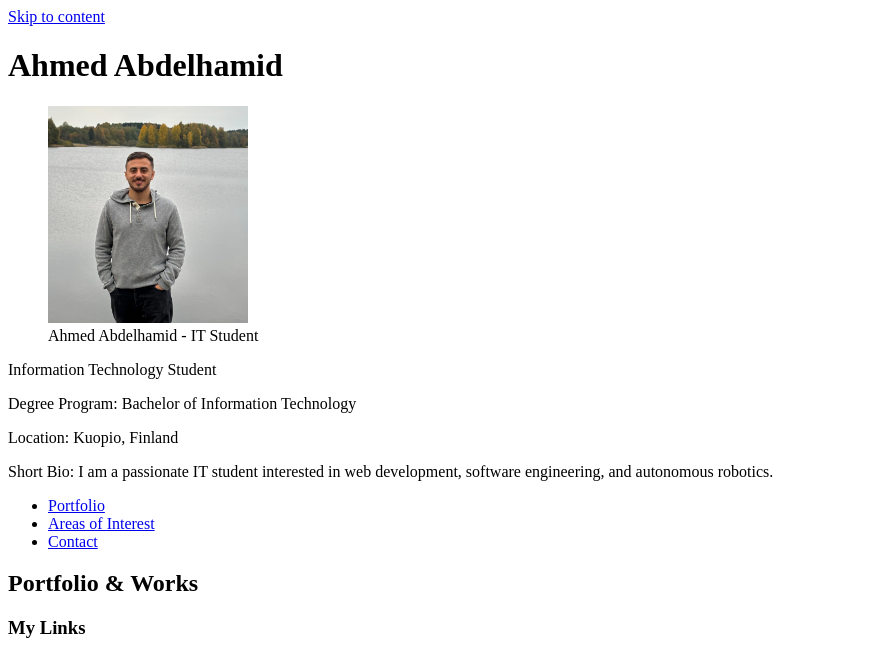
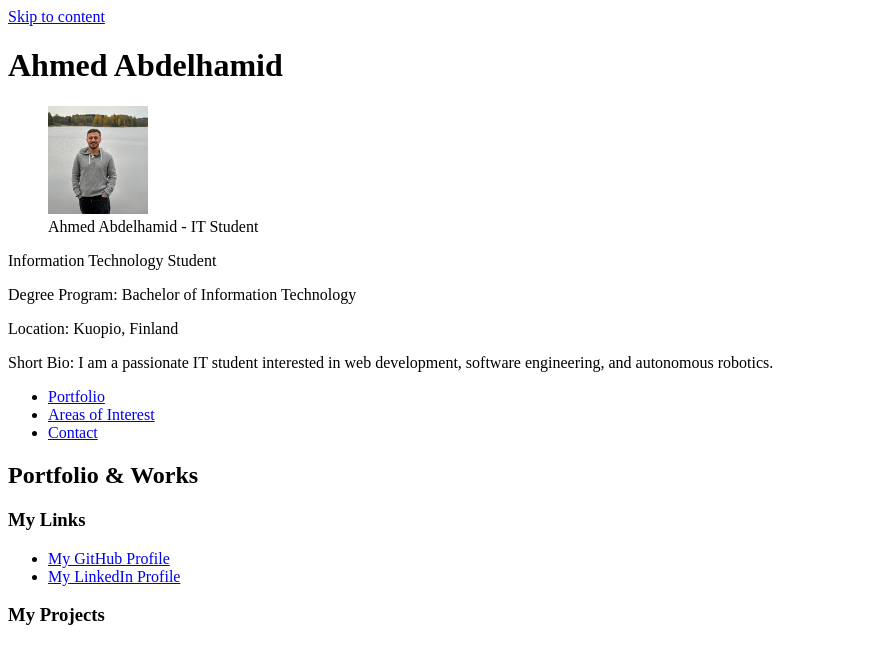
Before and after one commit to AhmedAbdelhamidd/Browser-Programming-2026, a plain HTML site: page lecture-02-semantic-html/index.html in a window 1280 px wide. Shown: the top 645 px of the page, without its empty margins (0-883 px from the left). Drawn offline with Linux system fonts and the light colour scheme.

Commit message:
Update index.html

```diff
--- a/lecture-02-semantic-html/index.html
+++ b/lecture-02-semantic-html/index.html
@@ -11,7 +11,7 @@
     <header>
         <h1>Ahmed Abdelhamid</h1>
         <figure>
-           <img src="WhatsApp Image 2026-01-06 at 5.16.15 PM (2).jpeg" alt="A photo of Ahmed Abdelhamid" width="200" />
+           <img src="WhatsApp Image 2026-01-06 at 5.16.15 PM (2).jpeg" alt="A photo of Ahmed Abdelhamid" width="100" />
             <figcaption>Ahmed Abdelhamid - IT Student</figcaption>
         </figure>
         <p>Information Technology Student</p>
```
